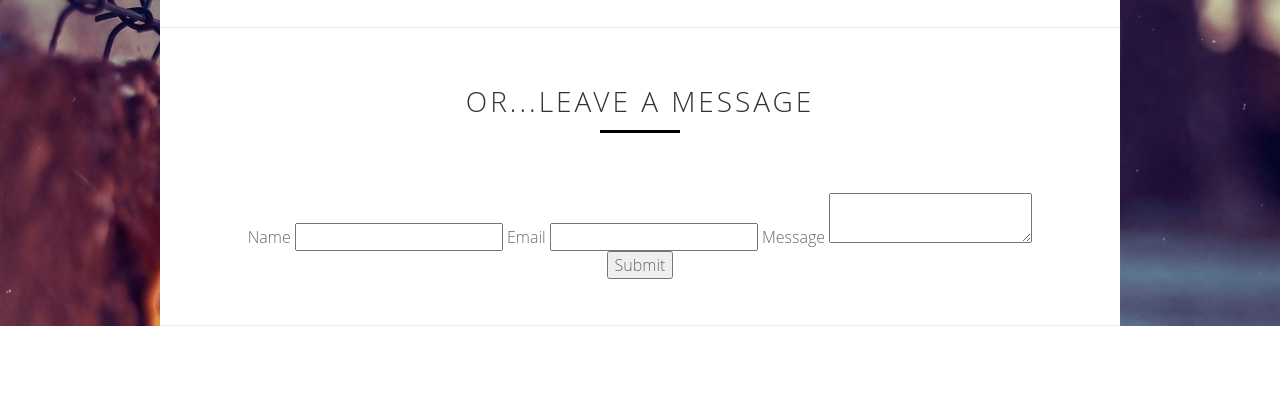
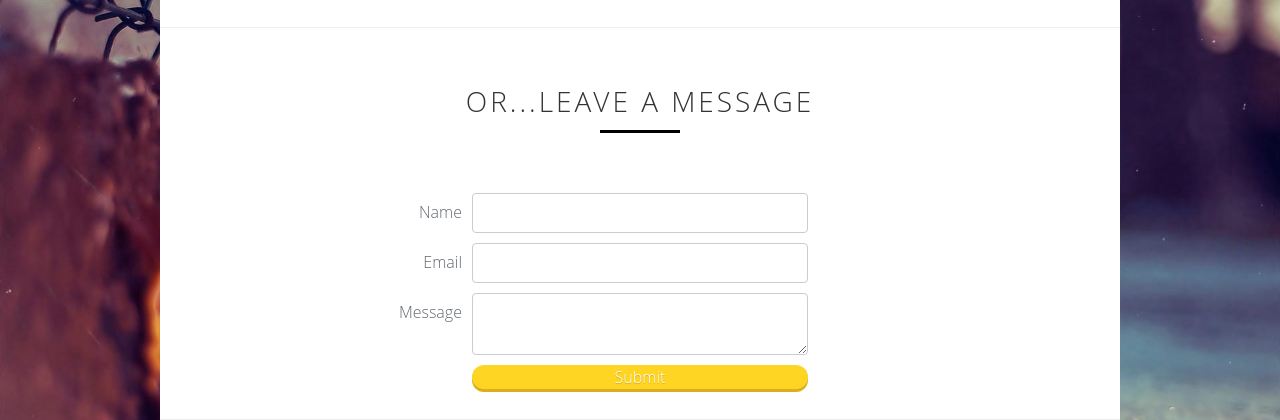
Before and after one commit to postgetme/sike-css0to1-profile, a website: page index.html in a window 1280 px wide. Shown: the part 2647-3067 px from the top of the page. Before the commit the page ends 2973 px from the top, so only its background shows below. Drawn offline with Linux system fonts and the light colour scheme; a web font is replaced by a local one.

Commit message:
第4课完成

```diff
--- a/css/main.css
+++ b/css/main.css
@@ -205,3 +205,45 @@ h1, h2, h3, h4, h5, h6 {
   float: left;
   width: 25%;
 }
+
+.contact form {
+  width: 40%;
+  margin: 0 auto;
+}
+
+.contact input,
+.contact textarea {
+  border: 1px solid #ccc;
+  border-radius: 4px;
+
+  width: 100%;
+  padding: 8px;
+}
+
+.contact button {
+  border: none;
+  border-radius: 9999px;
+
+  background: #ffd524;
+
+  cursor: pointer;
+  text-shadow: 0 1px 1px rgba(0,0,0,0.2);
+  color: #fff;
+  box-shadow: 0 3px 0 #daae1d;
+
+  width: 100%;
+}
+
+.contact-input {
+  position: relative;
+  margin: 10px auto;
+}
+
+.contact-input label {
+  text-align: right;
+  margin-right: 10px;
+  margin-top: 8px;
+  position: absolute;
+  right: 100%;
+  width: 200px;
+}
--- a/index.html
+++ b/index.html
@@ -161,12 +161,18 @@ See: http://www.sitepoint.com/web-foundations/doctypes/
           <h2>Or...Leave a Message</h2>
         </header>
         <form action="">
+          <div class="contact-input">
             <label for="name">Name</label>
             <input name="name" id="name" type="text">
+          </div>
+          <div class="contact-input">
             <label for="email">Email</label>
             <input name="email" id="email" type="email">
+          </div>
+          <div class="contact-input">
             <label for="message">Message</label>
             <textarea name="message" id="message"></textarea>
+          </div>
           <button type="submit">Submit</button>
         </form>
       </section>
```
Lines whose indentation alone changed are shown as unchanged.
